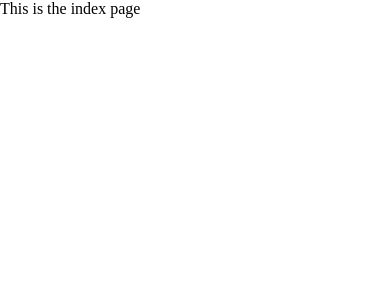
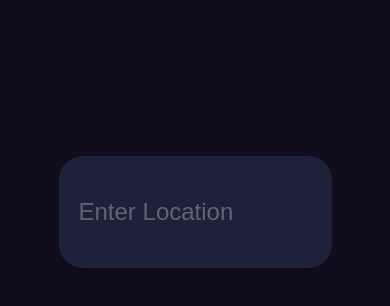
Before and after one commit to AkhilRobert/weather-app, a React (Create React App) app: page / in a window 390 px wide. Shown: the top 306 px of the page. Built offline with nearby package versions, Linux system fonts and the light colour scheme.

Commit message:
Finished the index page

```diff
--- a/package.json
+++ b/package.json
@@ -6,6 +6,7 @@
     "@testing-library/jest-dom": "^5.11.4",
     "@testing-library/react": "^11.1.0",
     "@testing-library/user-event": "^12.1.10",
+    "axios": "^0.21.1",
     "react": "^17.0.2",
     "react-dom": "^17.0.2",
     "react-router-dom": "^5.2.0",
@@ -35,5 +36,8 @@
       "last 1 firefox version",
       "last 1 safari version"
     ]
+  },
+  "devDependencies": {
+    "prettier": "^2.2.1"
   }
 }
--- a/src/index.css
+++ b/src/index.css
@@ -1,3 +1,8 @@
+:root {
+  --background-color: #100D1D;
+  --primary-color: #1E213A;
+}
+
 * {
   margin: 0;
   padding: 0;
@@ -7,3 +12,24 @@
 html {
   font-size: 100%;
 }
+
+li {
+  list-style: none;
+}
+
+a {
+  color: white;
+  text-decoration: none;
+}
+
+::-webkit-scrollbar {
+  width: 3px;
+}
+
+::-webkit-scrollbar {
+  background-color: transparent;
+}
+
+::-webkit-scrollbar-thumb {
+  background-color: var(--background-color);
+}
--- a/src/pages/index/Index.js
+++ b/src/pages/index/Index.js
@@ -1,9 +1,102 @@
-import React from 'react';
-import styles from './index.module.css'
+import React, { useEffect, useState } from 'react';
+import styles from './index.module.css';
+import { Link } from 'react-router-dom';
+import axios from 'axios';
 
 function Index() {
+  const [active, setActive] = useState(false);
+  const [keyword, setKeyword] = useState(undefined);
+  const [results, setResults] = useState(undefined);
+  const [loading, setLoading] = useState(false);
+  const [hasError, setHasError] = useState(false);
+
+  let token = axios.CancelToken.source();
+
+  useEffect(() => {
+    // Using localhost as a proxy for fixing cors error
+    if (keyword) {
+      console.log(token);
+      axios
+        .get(
+          `http://127.0.0.1:8000/https://www.metaweather.com/api/location/search/?query=${keyword}`,
+          { cancelToken: token.token }
+        )
+        .then((res) => {
+          setResults(res);
+          setLoading(false);
+          setHasError(false);
+        })
+        .catch((err) => {
+          if (!axios.isCancel(err)) {
+            setHasError(true);
+          }
+          setLoading(false);
+        });
+    }
+
+    return () => token.cancel('cancel in progress');
+    // eslint-disable-next-line
+  }, [keyword]);
+
+  const changeHandler = (event) => {
+    const value = event.currentTarget.value;
+    if (value.length > 0 && !(keyword === value)) {
+      console.log('changing is running');
+      setLoading(true);
+      setActive(true);
+      setKeyword(value);
+    } else {
+      setActive(false);
+    }
+  };
+
+  const getResults = () => {
+    let content = null;
+
+    if (!loading && results) {
+      if (results.data.length) {
+        console.log('Inside results length');
+        content = results.data.map((data) => {
+          return (
+            <Link to={'/' + data['woeid']} key={data['latt_long']}>
+              <p className={styles.item}>{data.title}</p>
+            </Link>
+          );
+        });
+      } else {
+        content = <p className={styles.result_none}>No results found</p>;
+      }
+    }
+
+    if (!loading && hasError) {
+      content = <p className={styles.result_none}>An error occurred</p>;
+    }
+
+    if (loading) {
+      content = <p className={styles.loading}>Loading</p>;
+    }
+
+    return content;
+  };
+
   return (
-    <div>This is the index page</div>
+    <div className={styles.container}>
+      <div className={styles.inner_container}>
+        <input
+          type="text"
+          placeholder={'enter location'}
+          onChange={(e) => changeHandler(e)}
+        />
+        <div
+          className={[
+            styles.search_container,
+            active ? styles.search_active : null,
+          ].join(' ')}
+        >
+          {getResults()}
+        </div>
+      </div>
+    </div>
   );
 }
 
--- a/src/pages/index/index.module.css
+++ b/src/pages/index/index.module.css
@@ -0,0 +1,91 @@
+.container {
+  background-color: var(--background-color);
+  display: flex;
+  flex-direction: column;
+  justify-content: center;
+  align-items: center;
+  height: 100vh;
+}
+
+.inner_container {
+  width: 70%;
+  position: relative;
+}
+
+input[type='text'] {
+  height: 80px;
+  border: none;
+  outline: none;
+  font-size: 50px;
+  padding: 56px 20px;
+  width: 100%;
+  margin: 0 auto;
+  background-color: var(--primary-color);
+  border-radius: 24px;
+  color: white;
+  position: relative;
+  box-shadow: 0 6px 4px -6px var(--background-color);
+}
+
+input[type='text']::placeholder {
+  color: #606474;
+  text-transform: capitalize;
+}
+
+.search_container {
+  width: 100%;
+  max-height: 300px;
+  background-color: var(--primary-color);
+  position: absolute;
+  top: 91px;
+  display: none;
+  border-radius: 0 0 12px 12px;
+  overflow-y: scroll;
+}
+
+.search_container.search_active {
+  display: block;
+}
+
+.item {
+  font-size: 24px;
+  padding: 40px 10px;
+}
+
+.item:hover {
+  background-color: var(--background-color);
+}
+
+.result_none {
+  font-size: 24px;
+  color: red;
+  font-weight: bold;
+  text-align: center;
+  margin: 24px 0;
+}
+
+.loading {
+  font-size: 24px;
+  color: white;
+  text-align: center;
+  margin: 24px;
+}
+
+@media screen and (max-width: 730px) {
+  input[type='text'] {
+    font-size: 24px;
+  }
+
+  .item {
+    font-size: 20px;
+  }
+
+  .container {
+    justify-content: initial;
+    align-items: center;
+  }
+
+  .inner_container {
+    margin-top: 40%;
+  }
+}
--- a/src/pages/weather-details/WeatherDetails.js
+++ b/src/pages/weather-details/WeatherDetails.js
@@ -3,7 +3,7 @@ import styles from './weatherDetails.module.css'
 
 function WeatherDetails() {
   return (
-    <div>This is weather details page</div>
+    <div className={styles.container}>This is weather details page</div>
   );
 }
 
--- a/src/pages/weather-details/weatherDetails.module.css
+++ b/src/pages/weather-details/weatherDetails.module.css
@@ -0,0 +1,3 @@
+.container {
+
+}
```
Also changed, not shown: 2 other files (tests, documents, lock files or other folders).
